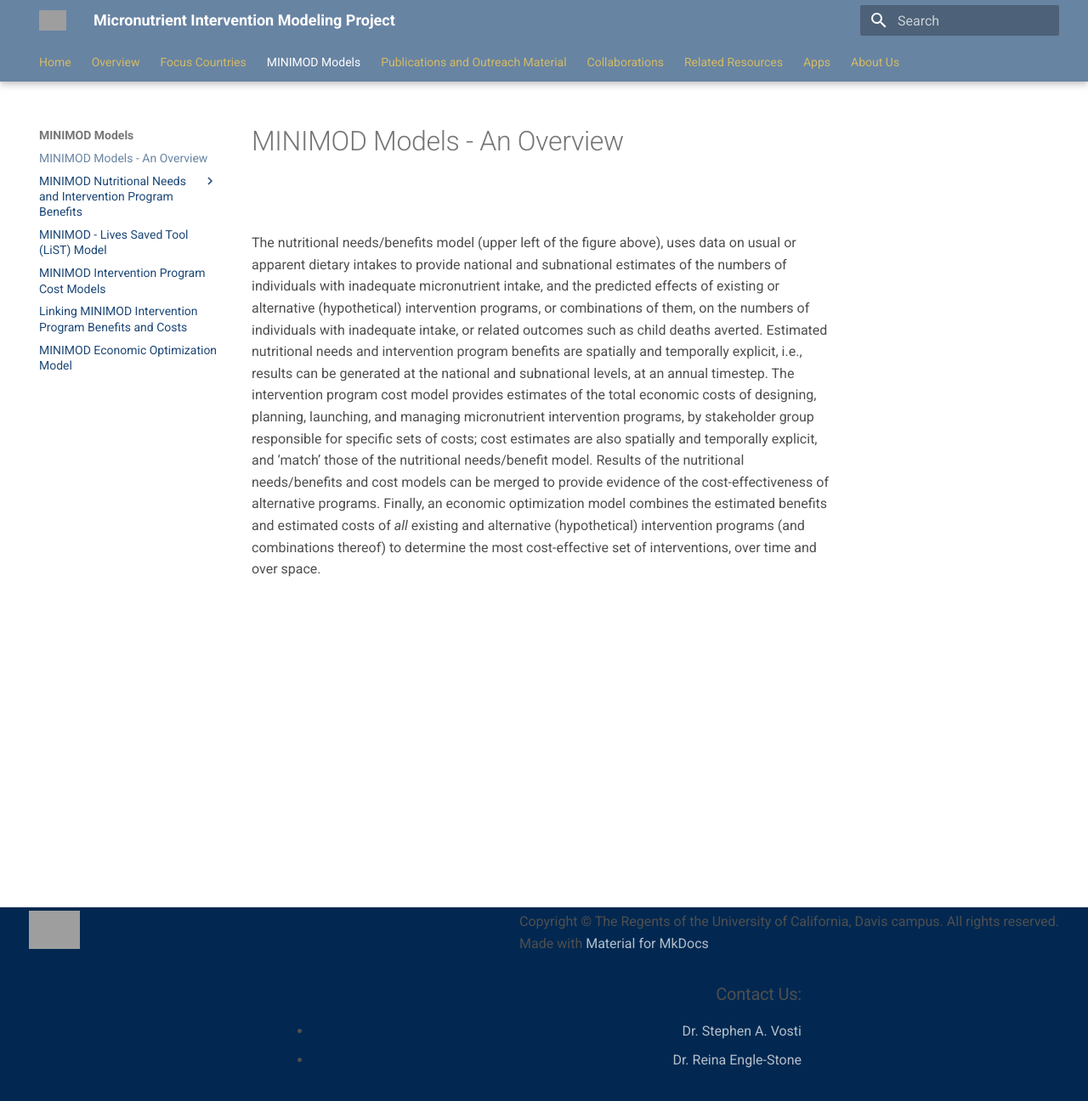
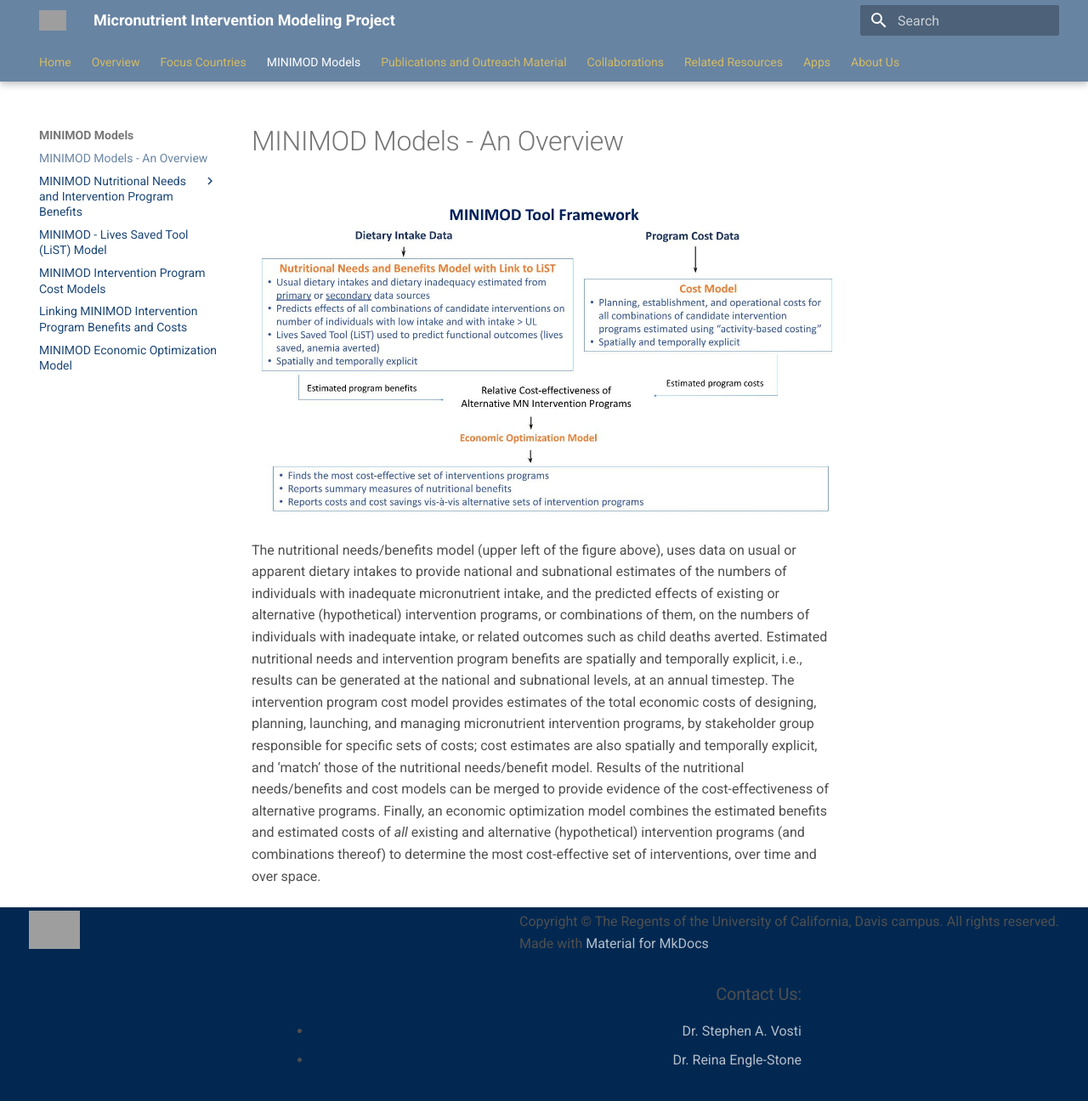
Before and after one commit to minimod-nutrition/minimod-website, an MkDocs documentation site: the page built from docs/minimod_models/minimod_models_overview/models_overview_text.md, in a window 1280 px wide and 1312 px high. Shown: the top 1296 px of the window at 85% size. Built offline with MkDocs 1.6.1 and Material for MkDocs 9.7.7, drawn with Linux system fonts in a browser that asks for light colours; nearby versions of some CDN libraries; grey boxes are pictures that could not be loaded.

Commit message:
Fix broken image

```diff
--- a/docs/minimod_models/minimod_models_overview/models_overview_text.md
+++ b/docs/minimod_models/minimod_models_overview/models_overview_text.md
@@ -1,4 +1,4 @@
 
-![](../pictures/MINIMOD_Overview_Slide.pptx.jpg)
+![](../../pictures/MINIMOD_Overview_Slide.pptx.jpg)
 
 The nutritional needs/benefits model (upper left of the figure above), uses data on usual or apparent dietary intakes to provide national and subnational estimates of the numbers of individuals with inadequate micronutrient intake, and the predicted effects of existing or alternative (hypothetical) intervention programs, or combinations of them, on the numbers of individuals with inadequate intake, or related outcomes such as child deaths averted. Estimated nutritional needs and intervention program benefits are spatially and temporally explicit, i.e., results can be generated at the national and subnational levels, at an annual timestep. The intervention program cost model provides estimates of the total economic costs of designing, planning, launching, and managing micronutrient intervention programs, by stakeholder group responsible for specific sets of costs; cost estimates are also spatially and temporally explicit, and ‘match’ those of the nutritional needs/benefit model.  Results of the nutritional needs/benefits and cost models can be merged to provide evidence of the cost-effectiveness of alternative programs. Finally, an economic optimization model combines the estimated benefits and estimated costs of _all_ existing and alternative (hypothetical) intervention programs (and combinations thereof) to determine the most cost-effective set of interventions, over time and over space.
```
